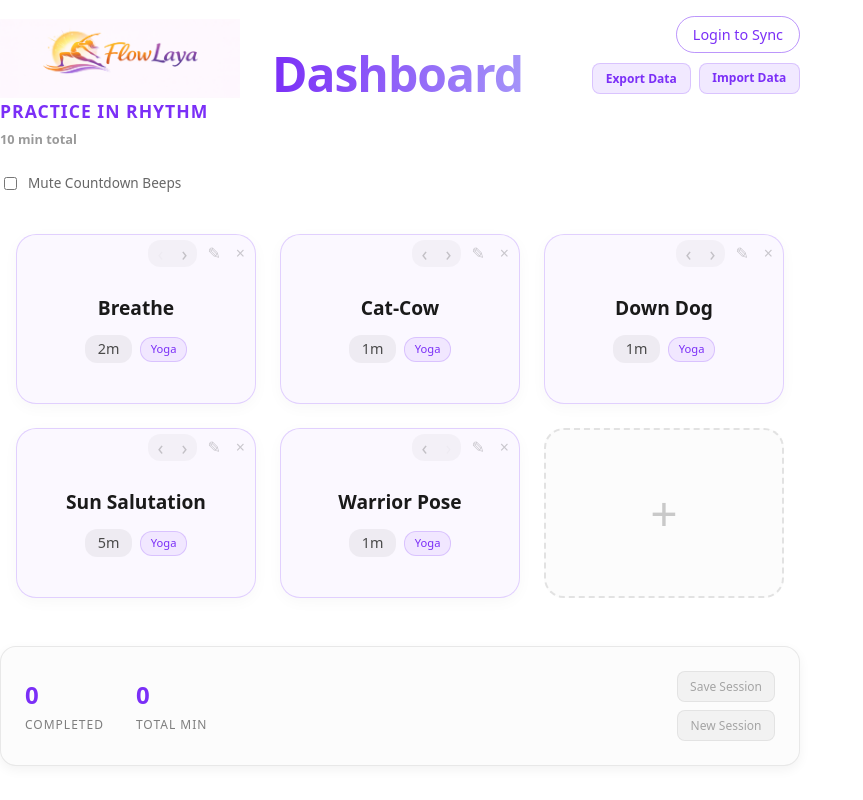
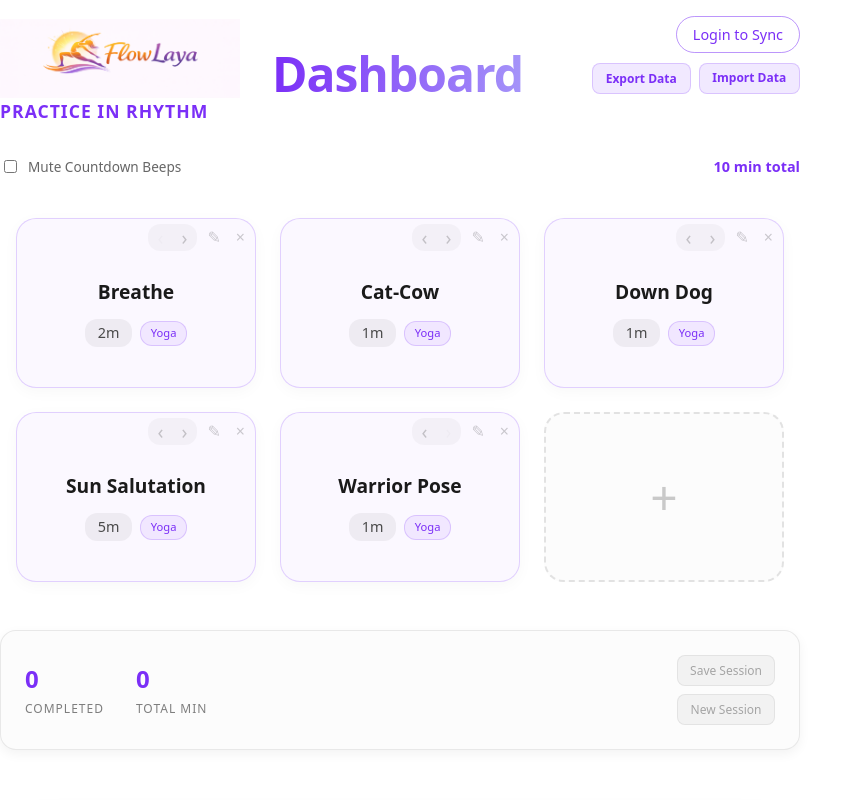
Before and after one commit to cortanext/LayaAbhyasa, a React (Vite) app: page / in a window 1280 px wide. Shown: the top 800 px of the page, without its empty margins (0-863 px from the left). Built offline with nearby package versions, Linux system fonts and the light colour scheme.

Commit message:
UI: Move total minutes below settings and modernize profile section

```diff
--- a/src/App.jsx
+++ b/src/App.jsx
@@ -709,7 +709,6 @@ function App() {
                                 <h1 className={styles.title}>Dashboard {isSyncing && <span className={styles.syncing}>◌</span>}</h1>
                             </div>
                             <div className={styles.subtitle}>Practice in rhythm</div>
-                            <div className={styles.totalTime}>{totalDurationMinutes} min total</div>
                         </div>
 
                         <div className={styles.userControls}>
@@ -822,6 +821,7 @@ function App() {
                                 />
                                 <span>Mute Countdown Beeps</span>
                             </label>
+                            <div className={styles.totalTime}>{totalDurationMinutes} min total</div>
                         </div>
                     </header>
 
--- a/src/App.module.css
+++ b/src/App.module.css
@@ -61,10 +61,10 @@
 }
 
 .totalTime {
-    color: rgba(0, 0, 0, 0.4);
-    font-size: 0.8rem;
-    margin-top: -2px;
-    font-weight: 600;
+    color: #7b2ff7;
+    font-size: 0.9rem;
+    font-weight: 800;
+    margin-left: auto;
 }
 
 .settingsSection {
```
